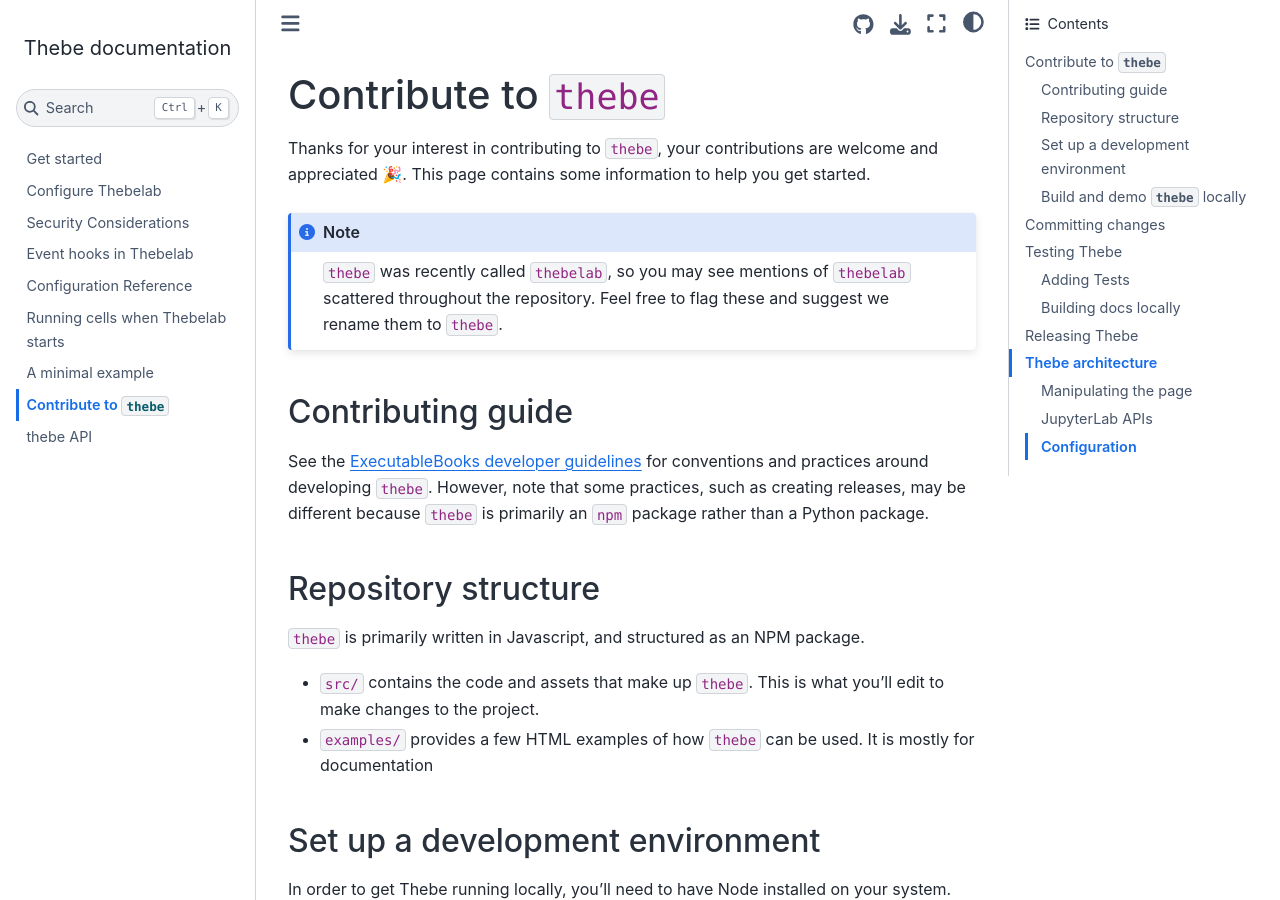
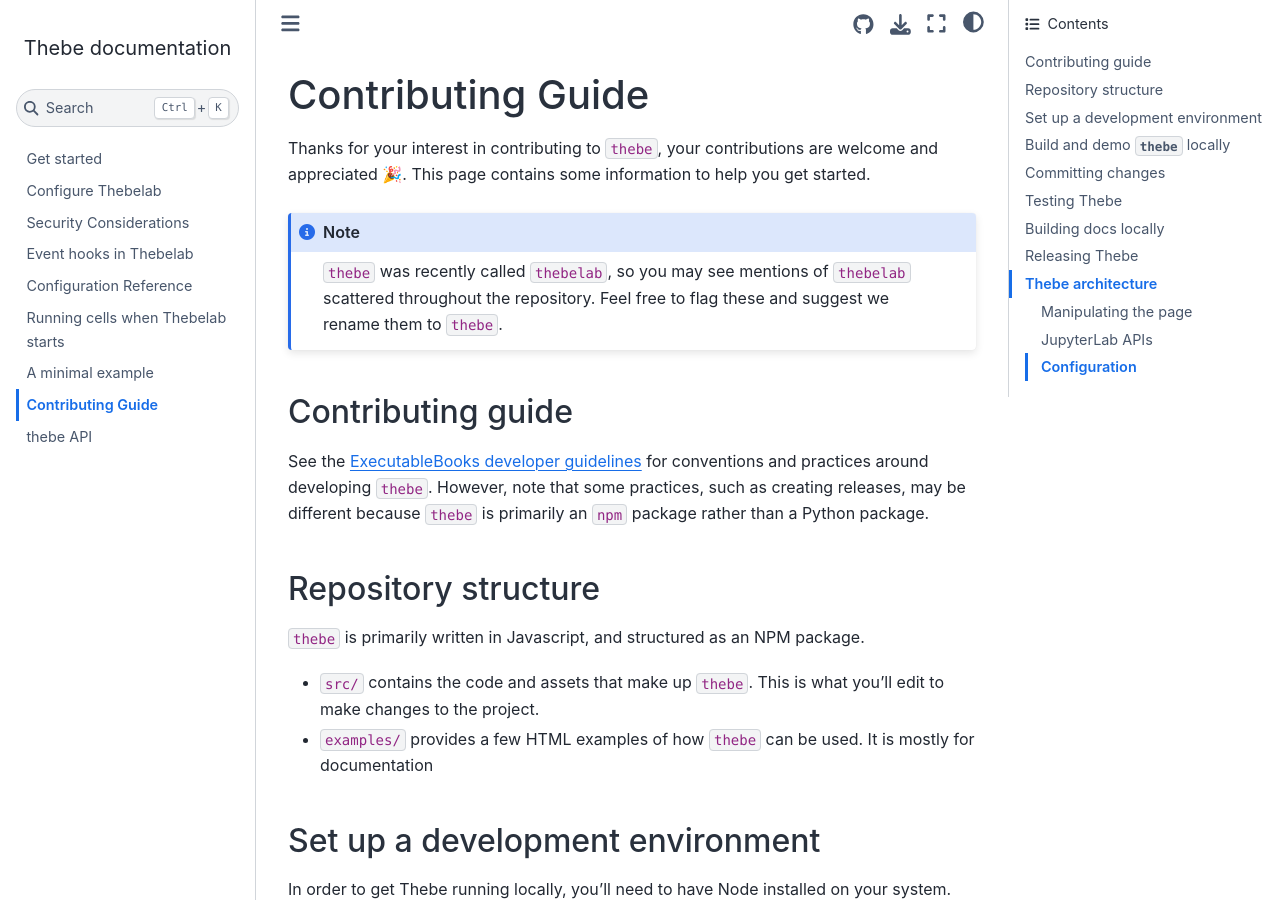
Before and after one commit to jupyter-book/thebe, a Sphinx documentation site: the page built from docs/contribute.md, in a window 1280 px wide and 900 px high. Built offline with Sphinx 7.4.7 and the Sphinx Book theme 1.1.4, drawn with Linux system fonts in a browser that asks for light colours.

Commit message:
📚 DOCS: header fix on contribute page (#272)

````diff
--- a/docs/contribute.md
+++ b/docs/contribute.md
@@ -1,4 +1,4 @@
-# Contribute to `thebe`
+# Contributing Guide
 
 Thanks for your interest in contributing to `thebe`, your contributions are welcome and appreciated 🎉. This page contains some information to help you get started.
 
@@ -60,7 +60,7 @@
 the javascript will automatically be re-built,
 but you'll be required to refresh the page.
 
-# Committing changes
+## Committing changes
 
 Thebe uses code autoformatting so you don't need to worry about style lint,
 so whenever you are ready to commit changes
@@ -76,7 +76,7 @@
 
 to run auto-formatting prior to each commit.
 
-# Testing Thebe
+## Testing Thebe
 
 You can run the tests locally with `npm test` or `npm run test:watch`.
 Alternately, you can push your changes to GitHub and let the tests run automatically via GitHub Actions.
@@ -86,7 +86,7 @@
 You can also test manually interactively by running `npm run develop` to open and serve `development.html` with the current build of thebe.
 
 TODO: get testing infrastructure to a point where we can reasonably request tests for new features.
-## Adding Tests
+### Adding Tests
 
  - [karma](https://karma-runner.github.io/latest/index.html) is used for automated testing and configured in [karma.conf.js](.karma.conf.js)
  - `karma` uses the same `webpack` configuration as the build from [webpack.config.js](./webpack.config.js)
@@ -123,7 +123,7 @@
 make show
 ```
 
-# Releasing Thebe
+## Releasing Thebe
 
 To release thebe, follow the [EBP guidelines](https://executablebooks.org/en/latest/contributing.html#releases-and-change-logs) to make sure the repo is ready for release.
 
@@ -132,7 +132,7 @@
 1. update version and create tag with `npm version NEW_VERSION`, e.g. `npm version 0.5.1`
 2. publish version to github: `git push --follow-tags`
 
-# Thebe architecture
+## Thebe architecture
 
 Thebe consumes three principal APIs:
 
@@ -140,7 +140,7 @@
 2. [JupyterLab][] for talking to a running Jupyter server to execute code and display outputs
 3. [BinderHub][] for requesting kernels from a BinderHub instance, such as mybinder.org.
 
-## Manipulating the page
+### Manipulating the page
 
 The first thing Thebe does is find elements on the page
 that should be made executable.
@@ -150,7 +150,7 @@
 Once it has found these elements,
 Cell objects are created (more on Cells in the JupyterLab API), which then *replace* the elements that were found.
 
-## JupyterLab APIs
+### JupyterLab APIs
 
 The main thing Thebe does is execute code and display output.
 This is done with JupyterLab APIs.
@@ -163,7 +163,7 @@
 - Kernel for sending/receiving messages to/from a connected kernel
 - WidgetManager for working with interactive widgets
 
-## Configuration
+### Configuration
 
 Configuration is handled by adding a `script` tag with type="text/x-thebe-config". This should specify a javascript object.
 
````
